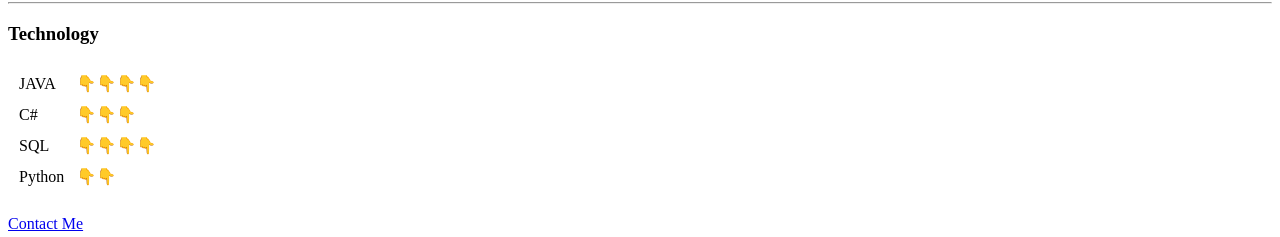
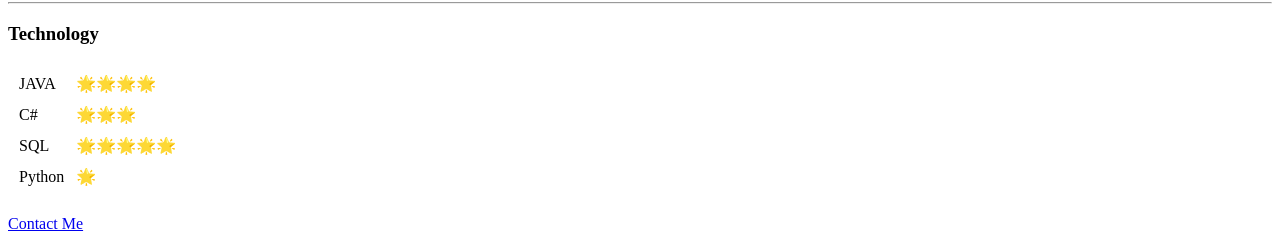
Before and after one commit to ShubhTiware/practice-CV, a plain HTML site: page index.html in a window 1280 px wide. Shown: the part 525-762 px from the top of the page. Drawn offline with Linux system fonts and the light colour scheme.

Commit message:
Update index.html

```diff
--- a/index.html
+++ b/index.html
@@ -54,19 +54,19 @@
   <table cellspacing="10">
     <tr>
       <td>JAVA</td>
-      <td>👇👇👇👇</td>
+      <td>🌟🌟🌟🌟</td>
     </tr>
     <tr>
       <td>C#</td>
-      <td>👇👇👇</td>
+      <td>🌟🌟🌟</td>
     </tr>
     <tr>
       <td>SQL</td>
-      <td>👇👇👇👇</td>
+      <td>🌟🌟🌟🌟🌟</td>
     </tr>
     <tr>
       <td>Python</td>
-      <td>👇👇</td>
+      <td>🌟</td>
     </tr>
   </table>
   <br>
```
